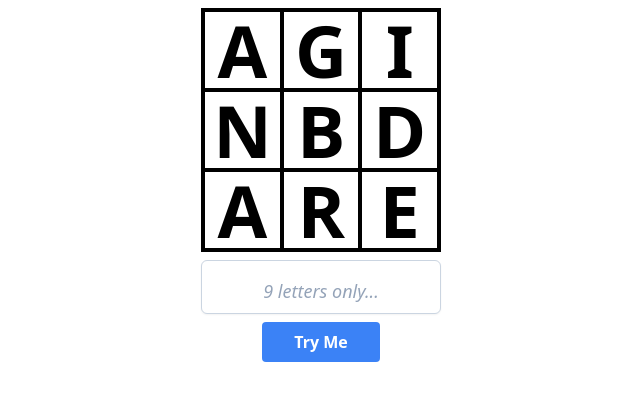
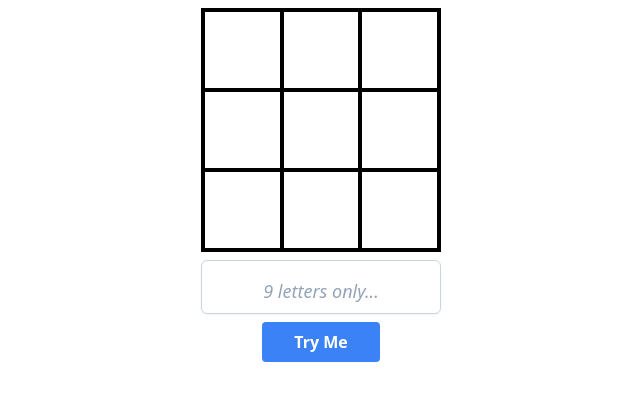
Before and after one commit to weaselsnak/edwargram, a website built with Parcel: page src/index.html in a window 1280 px wide. Shown: the whole page, without its empty margins (319-959 px from the left). Built offline with nearby package versions, Linux system fonts and the light colour scheme.

Commit message:
index.html: remove table values

```diff
--- a/src/index.html
+++ b/src/index.html
@@ -9,19 +9,19 @@
       <table class="w-60 mx-auto my-2 border-collapse text-7xl font-semibold">
         <tbody>
           <tr>
-            <td class="border-4 text-center border-black w-20 h-20">A</td>
-            <td class="border-4 text-center border-black w-20 h-20">G</td>
-            <td class="border-4 text-center border-black w-20 h-20">I</td>
+            <td class="border-4 text-center border-black w-20 h-20"></td>
+            <td class="border-4 text-center border-black w-20 h-20"></td>
+            <td class="border-4 text-center border-black w-20 h-20"></td>
           </tr>
           <tr>
-            <td class="border-4 text-center border-black w-20 h-20">N</td>
-            <td class="border-4 text-center border-black w-20 h-20">B</td>
-            <td class="border-4 text-center border-black w-20 h-20">D</td>
+            <td class="border-4 text-center border-black w-20 h-20"></td>
+            <td class="border-4 text-center border-black w-20 h-20"></td>
+            <td class="border-4 text-center border-black w-20 h-20"></td>
           </tr>
           <tr>
-            <td class="border-4 text-center border-black w-20 h-20">A</td>
-            <td class="border-4 text-center border-black w-20 h-20">R</td>
-            <td class="border-4 text-center border-black w-20 h-20">E</td>
+            <td class="border-4 text-center border-black w-20 h-20"></td>
+            <td class="border-4 text-center border-black w-20 h-20"></td>
+            <td class="border-4 text-center border-black w-20 h-20"></td>
           </tr>
         </tbody>
       </table>
```
